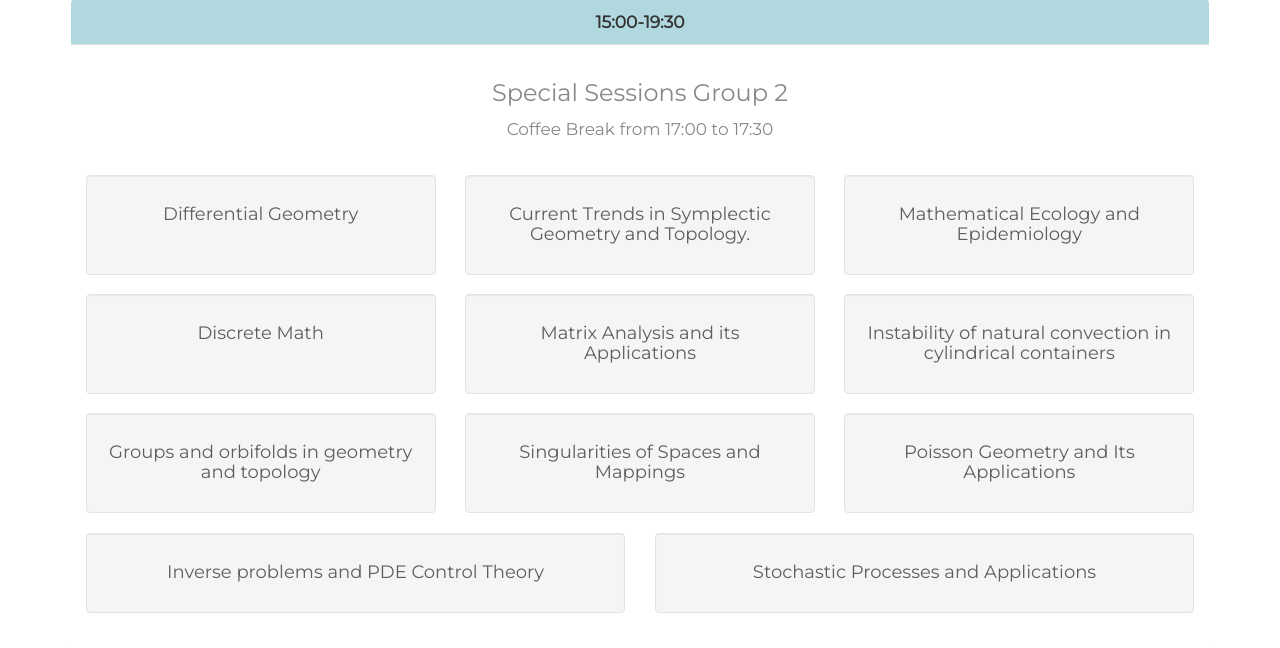
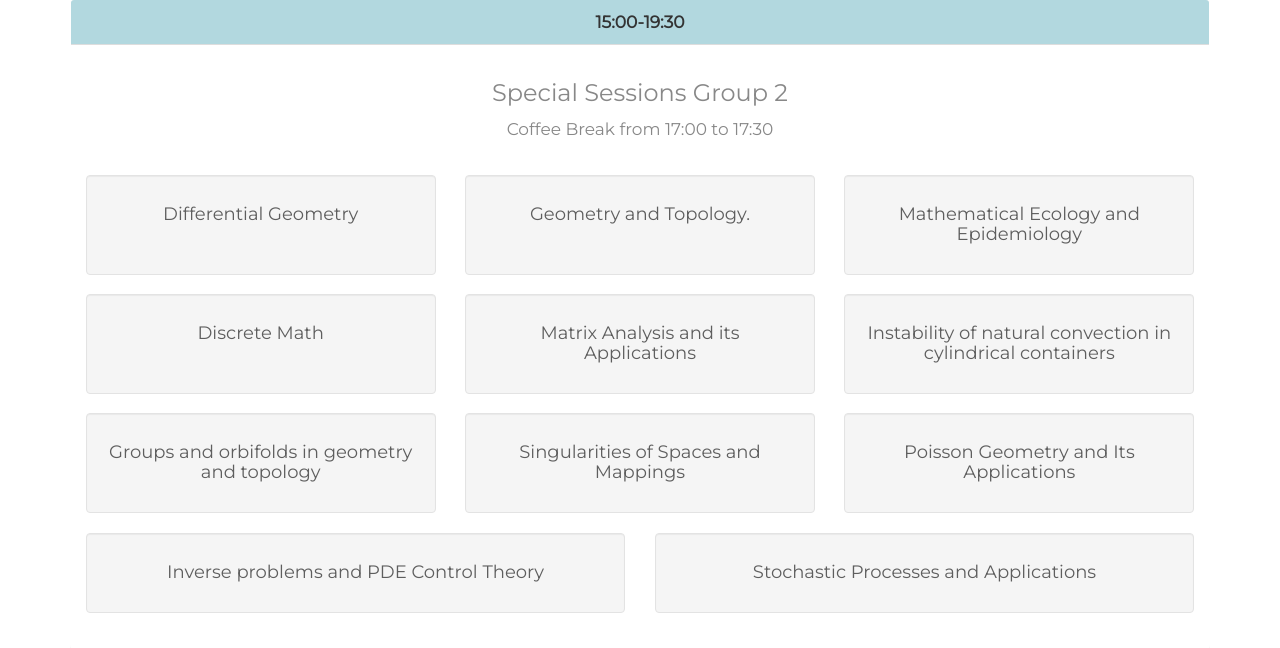
Before and after one commit to miguel-mx/PRIMA, a PHP site: template views/program.html.twig in a window 1280 px wide, after a click on "Friday 18". Shown: the part 930-1578 px from the top of the page. Run offline with PHP 8.4, Linux system fonts and the light colour scheme; the template is opened without the code that fills it, so the values that code supplies are empty; some libraries are stand-ins or nearby versions; some web fonts are replaced.

Commit message:
cambios en le programa y sesiones especiales

```diff
--- a/views/program.html.twig
+++ b/views/program.html.twig
@@ -376,7 +376,7 @@
                                         </div>
                                         <div class="col-md-4">
                                             <div class="well">
-                                                <h4>Current Trends in Symplectic Geometry and
+                                                <h4>Geometry and
                                                     Topology.</h4>
                                                 {#Room 5#}
                                             </div>
@@ -487,7 +487,7 @@
                                         </div>
                                         <div class="col-md-4">
                                             <div class="well">
-                                                <h4>Current Trends in Symplectic Geometry and Topology.</h4>
+                                                <h4>Geometry and Topology.</h4>
                                                 {#Room 5#}
                                             </div>
                                         </div>
@@ -591,7 +591,7 @@
 
                     <div class="special-session-a" ><strong>Current Trends in Symplectic Geometry and
                             Topology.</strong><br>
-                        <small>Cheol-Hyun Cho (Seoul National. Univ.), Eduardo Gonzalez (UMASS, Boston), Haoru Ono (RImS, Kyoto), Andres Pedroza (Colima), Yasha Savelyev (Colima)</small> <br>
+                        <small>Cheol-Hyun Cho (Seoul National. Univ.), Eduardo Gonzalez (UMASS, Boston), Kaoru Ono (RImS, Kyoto), Andres Pedroza (Colima), Yasha Savelyev (Colima)</small> <br>
                         <small>andres_pedroza<i class="fa fa-at" aria-hidden="true"></i>ucol.mx</small><br>
                     </div>
                     </br>
@@ -674,7 +674,7 @@
                     </div>
                     </br>
 
-                    <div class="special-session-a"><strong>Current Trends in Symplectic Geometry and
+                    <div class="special-session-a"><strong>Geometry and
                             Topology.</strong><br>
                         <small>Daniel Juan (CCM), Chris Connell (Indiana), Fuquan Fang (Capital Normal Univ. China)</small> <br>
                         <small>daniel<i class="fa fa-at" aria-hidden="true"></i>matmor.unam.mx</small><br>
```
